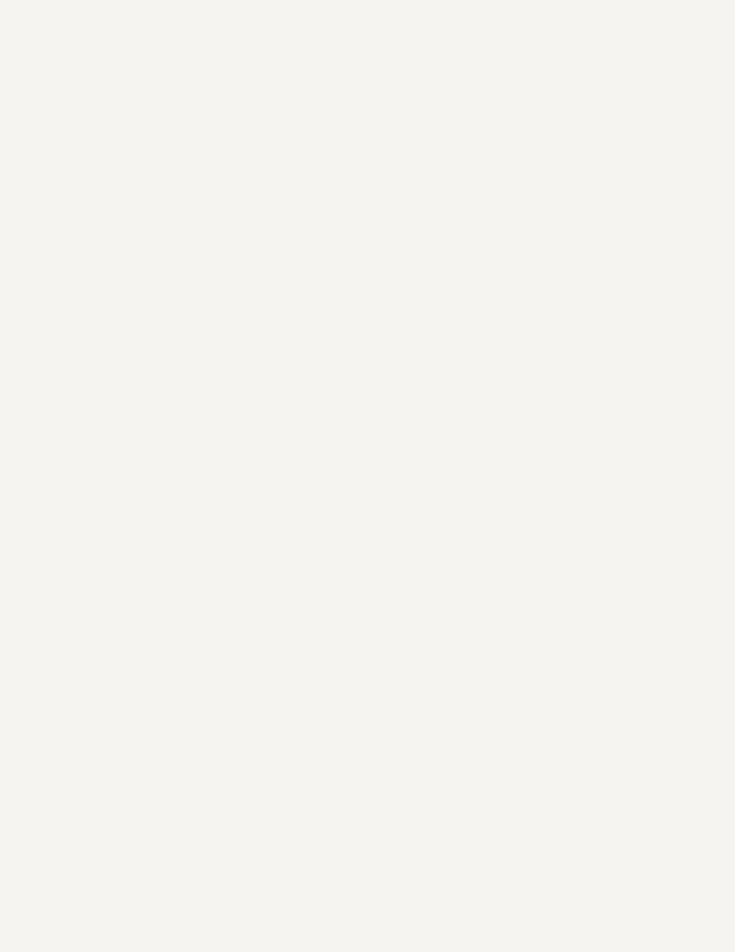
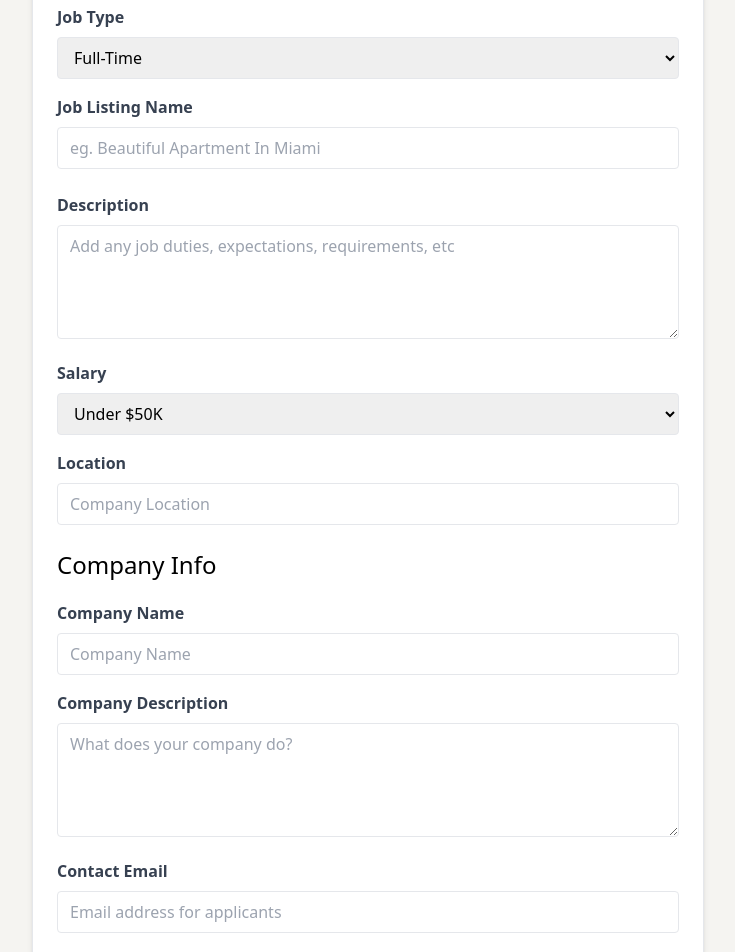
Before and after one commit to sakayat/xpress-recruit, a React (Vite) app: page /add-job in a window 1280 px wide. Shown: the part 280-1232 px from the top of the page, without its empty margins (272-1007 px from the left). Before the commit the page ends 800 px from the top, so only its background shows below. Built offline with nearby package versions, Linux system fonts and the light colour scheme.

Commit message:
add job features api

```diff
--- a/src/db.json
+++ b/src/db.json
@@ -83,6 +83,43 @@
         "contactEmail": "careers@quantumleap.com",
         "contactPhone": "555-555-5561"
       }
+    },
+    {
+      "id": 1711494177532,
+      "title": "dd",
+      "location": "ee",
+      "description": "ee",
+      "salary": "Under $50K",
+      "companyName": "ee",
+      "companyDescription": "eee",
+      "contactEmail": "eee@g",
+      "contactPhone": "33"
+    },
+    {
+      "id": "1711494378051",
+      "title": "htr",
+      "location": "gg",
+      "description": "gge",
+      "salary": "$50K - 60K",
+      "company": {
+        "name": "rr",
+        "description": "rr",
+        "contactEmail": "rr@g",
+        "contactPhone": "45"
+      }
+    },
+    {
+      "id": "1711511883703",
+      "title": "hero",
+      "location": "hello",
+      "description": "hero",
+      "salary": "$50K - 60K",
+      "company": {
+        "name": "hello",
+        "description": "hello",
+        "contactEmail": "hello@g",
+        "contactPhone": "0994848"
+      }
     }
   ]
 }
--- a/src/pages/AddJobsPage.jsx
+++ b/src/pages/AddJobsPage.jsx
@@ -1,11 +1,241 @@
-import React from 'react'
+import React, { useState } from "react";
+import { useNavigate } from "react-router-dom";
 
 const AddJobsPage = () => {
+  const [title, setTitle] = useState("");
+  const [type, setType] = useState("Full-Time");
+  const [location, setLocation] = useState("");
+  const [description, setDescription] = useState("");
+  const [salary, setSalary] = useState("Under $50K");
+  const [companyName, setCompanyName] = useState("");
+  const [companyDescription, setCompanyDescription] = useState("");
+  const [contactEmail, setContactEmail] = useState("");
+  const [contactPhone, setContactPhone] = useState("");
+
+  const navigate = useNavigate();
+
+  const handleSubmit = async (e) => {
+    e.preventDefault();
+
+    const res = await fetch("/api/jobs", {
+      method: "post",
+      headers: {
+        "content-type": "application/json",
+      },
+      body: JSON.stringify({
+        id: Date.now().toString(),
+        title,
+        location,
+        description,
+        salary,
+        company: {
+          name: companyName,
+          description: companyDescription,
+          contactEmail: contactEmail,
+          contactPhone: contactPhone,
+        },
+      }),
+    });
+
+    if (res.ok) {
+      return navigate("/jobs");
+    }
+  };
+
   return (
     <div className="mt-24 px-4">
-      AddJobsPage
+      <div className="container mx-auto max-w-2xl py-24">
+        <div className="bg-white px-6 py-8 mb-4 shadow-md rounded-md border m-4 md:m-0">
+          <form onSubmit={handleSubmit}>
+            <h2 className="text-3xl text-center font-semibold mb-6">Add Job</h2>
+
+            <div className="mb-4">
+              <label
+                htmlFor="type"
+                className="block text-gray-700 font-bold mb-2"
+              >
+                Job Type
+              </label>
+              <select
+                id="type"
+                name="type"
+                className="border rounded w-full py-2 px-3"
+                required
+                value={type}
+                onChange={(e) => setType(e.target.value)}
+              >
+                <option value="Full-Time">Full-Time</option>
+                <option value="Part-Time">Part-Time</option>
+                <option value="Remote">Remote</option>
+                <option value="Internship">Internship</option>
+              </select>
+            </div>
+
+            <div className="mb-4">
+              <label className="block text-gray-700 font-bold mb-2">
+                Job Listing Name
+              </label>
+              <input
+                type="text"
+                id="title"
+                name="title"
+                className="border rounded w-full py-2 px-3 mb-2"
+                placeholder="eg. Beautiful Apartment In Miami"
+                required
+                value={title}
+                onChange={(e) => setTitle(e.target.value)}
+              />
+            </div>
+            <div className="mb-4">
+              <label
+                htmlFor="description"
+                className="block text-gray-700 font-bold mb-2"
+              >
+                Description
+              </label>
+              <textarea
+                id="description"
+                name="description"
+                className="border rounded w-full py-2 px-3"
+                rows="4"
+                placeholder="Add any job duties, expectations, requirements, etc"
+                value={description}
+                onChange={(e) => setDescription(e.target.value)}
+              ></textarea>
+            </div>
+
+            <div className="mb-4">
+              <label
+                htmlFor="type"
+                className="block text-gray-700 font-bold mb-2"
+              >
+                Salary
+              </label>
+              <select
+                id="salary"
+                name="salary"
+                className="border rounded w-full py-2 px-3"
+                required
+                value={salary}
+                onChange={(e) => setSalary(e.target.value)}
+              >
+                <option value="Under $50K">Under $50K</option>
+                <option value="$50K - 60K">$50K - $60K</option>
+                <option value="$60K - 70K">$60K - $70K</option>
+                <option value="$70K - 80K">$70K - $80K</option>
+                <option value="$80K - 90K">$80K - $90K</option>
+                <option value="$90K - 100K">$90K - $100K</option>
+                <option value="$100K - 125K">$100K - $125K</option>
+                <option value="$125K - 150K">$125K - $150K</option>
+                <option value="$150K - 175K">$150K - $175K</option>
+                <option value="$175K - 200K">$175K - $200K</option>
+                <option value="Over $200K">Over $200K</option>
+              </select>
+            </div>
+
+            <div className="mb-4">
+              <label className="block text-gray-700 font-bold mb-2">
+                Location
+              </label>
+              <input
+                type="text"
+                id="location"
+                name="location"
+                className="border rounded w-full py-2 px-3 mb-2"
+                placeholder="Company Location"
+                required
+                value={location}
+                onChange={(e) => setLocation(e.target.value)}
+              />
+            </div>
+
+            <h3 className="text-2xl mb-5">Company Info</h3>
+
+            <div className="mb-4">
+              <label
+                htmlFor="company"
+                className="block text-gray-700 font-bold mb-2"
+              >
+                Company Name
+              </label>
+              <input
+                type="text"
+                id="company"
+                name="company"
+                className="border rounded w-full py-2 px-3"
+                placeholder="Company Name"
+                value={companyName}
+                onChange={(e) => setCompanyName(e.target.value)}
+              />
+            </div>
+
+            <div className="mb-4">
+              <label
+                htmlFor="company_description"
+                className="block text-gray-700 font-bold mb-2"
+              >
+                Company Description
+              </label>
+              <textarea
+                id="company_description"
+                name="company_description"
+                className="border rounded w-full py-2 px-3"
+                rows="4"
+                placeholder="What does your company do?"
+                value={companyDescription}
+                onChange={(e) => setCompanyDescription(e.target.value)}
+              ></textarea>
+            </div>
+
+            <div className="mb-4">
+              <label
+                htmlFor="contact_email"
+                className="block text-gray-700 font-bold mb-2"
+              >
+                Contact Email
+              </label>
+              <input
+                type="email"
+                id="contact_email"
+                name="contact_email"
+                className="border rounded w-full py-2 px-3"
+                placeholder="Email address for applicants"
+                required
+                value={contactEmail}
+                onChange={(e) => setContactEmail(e.target.value)}
+              />
+            </div>
+            <div className="mb-4">
+              <label
+                htmlFor="contact_phone"
+                className="block text-gray-700 font-bold mb-2"
+              >
+                Contact Phone
+              </label>
+              <input
+                type="tel"
+                id="contact_phone"
+                name="contact_phone"
+                className="border rounded w-full py-2 px-3"
+                placeholder="Optional phone for applicants"
+                value={contactPhone}
+                onChange={(e) => setContactPhone(e.target.value)}
+              />
+            </div>
+
+            <div>
+              <button
+                className="bg-indigo-500 hover:bg-indigo-600 text-white font-bold py-2 px-4 rounded-full w-full focus:outline-none focus:shadow-outline"
+                type="submit"
+              >
+                Add Job
+              </button>
+            </div>
+          </form>
+        </div>
+      </div>
     </div>
-  )
-}
+  );
+};
 
-export default AddJobsPage
+export default AddJobsPage;
```
Lines whose indentation alone changed are shown as unchanged.
